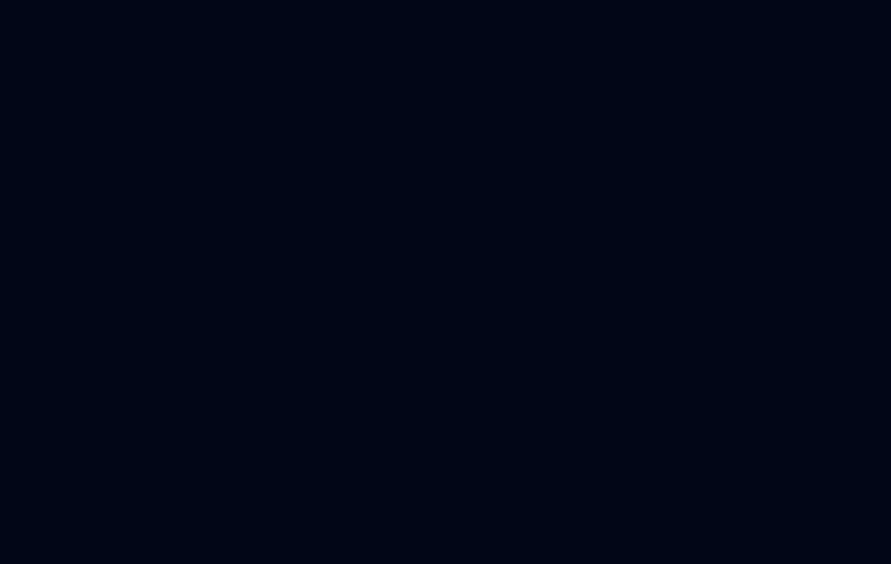
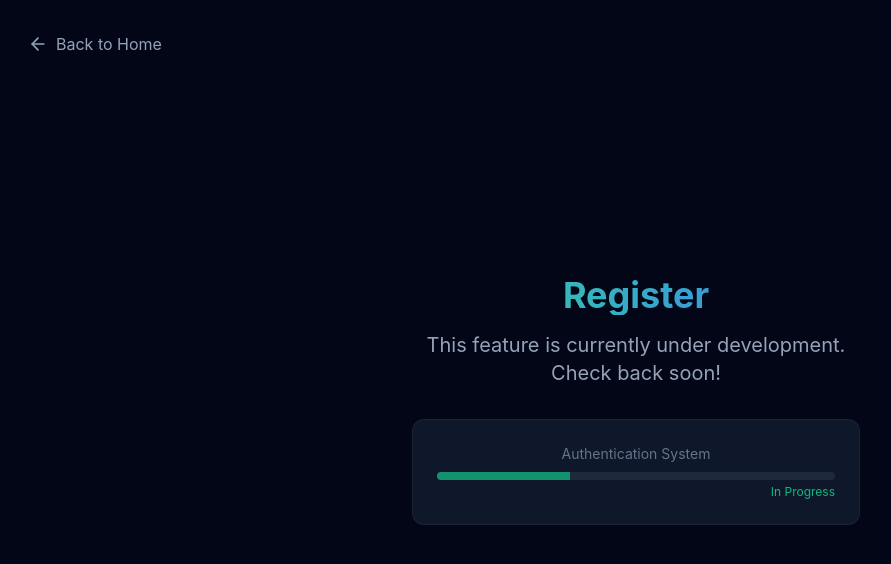
Before and after one commit to davidmeraz/ascent-trading-futures, a React (Vite) app: page /register in a window 1280 px wide. Before the commit this address had no page. Shown: the top 564 px of the page, without its empty margins (4-895 px from the left). Built offline with nearby package versions, Linux system fonts and the light colour scheme.

Commit message:
Implement Auth Placeholders and fix Course Breadcrumbs

```diff
--- a/src/App.jsx
+++ b/src/App.jsx
@@ -21,11 +21,17 @@ function LandingPage() {
   );
 }
 
+import Login from './components/auth/Login';
+import Register from './components/auth/Register';
+
 function App() {
   return (
     <BrowserRouter>
       <Routes>
         <Route path="/" element={<LandingPage />} />
+        <Route path="/login" element={<Login />} />
+        <Route path="/register" element={<Register />} />
+
         {/* Course Routes */}
         <Route path="/learn" element={<CourseLayout />}>
           <Route path=":lessonId" element={<LessonView />} />
--- a/src/components/Hero.jsx
+++ b/src/components/Hero.jsx
@@ -45,7 +45,7 @@ export default function Hero() {
                         transition={{ duration: 0.5, delay: 0.3 }}
                         className="flex flex-col sm:flex-row gap-4 justify-center items-center"
                     >
-                        <Link to="/learn/futures-origin" className="group bg-emerald-600 hover:bg-emerald-700 text-white px-8 py-4 rounded-lg text-lg font-semibold transition-all flex items-center gap-2">
+                        <Link to="/learn" className="group bg-emerald-600 hover:bg-emerald-700 text-white px-8 py-4 rounded-lg text-lg font-semibold transition-all flex items-center gap-2">
                             Start Free Course
                             <ArrowRight className="h-5 w-5 group-hover:translate-x-1 transition-transform" />
                         </Link>
--- a/src/components/Navbar.jsx
+++ b/src/components/Navbar.jsx
@@ -24,9 +24,12 @@ export default function Navbar() {
                             </div>
                         </div>
                     </div>
-                    <div className="hidden md:block">
-                        <Link to="/learn/futures-origin" className="bg-emerald-600 hover:bg-emerald-700 text-white px-4 py-2 rounded-md text-sm font-medium transition-colors">
-                            Start Learning Free
+                    <div className="hidden md:flex items-center gap-4">
+                        <Link to="/login" className="text-slate-300 hover:text-white font-medium text-sm transition-colors">
+                            Log In
+                        </Link>
+                        <Link to="/register" className="bg-emerald-600 hover:bg-emerald-700 text-white px-5 py-2.5 rounded-lg text-sm font-semibold transition-all shadow-lg shadow-emerald-900/20 hover:shadow-emerald-900/40">
+                            Register
                         </Link>
                     </div>
                     <div className="-mr-2 flex md:hidden">
@@ -43,12 +46,19 @@ export default function Navbar() {
             {isOpen && (
                 <div className="md:hidden bg-[#020617] border-b border-white/10">
                     <div className="px-2 pt-2 pb-3 space-y-1 sm:px-3">
-                        <a href="#" className="block px-3 py-2 rounded-md text-base font-medium hover:bg-white/10">Markets</a>
-                        <a href="#" className="block px-3 py-2 rounded-md text-base font-medium hover:bg-white/10">Education</a>
-                        <a href="#" className="block px-3 py-2 rounded-md text-base font-medium hover:bg-white/10">About</a>
-                        <Link to="/learn/futures-origin" className="w-full mt-4 bg-emerald-600 hover:bg-emerald-700 text-white px-4 py-2 rounded-md text-base font-medium transition-colors text-center block">
-                            Start Learning Free
-                        </Link>
+                        <div className="grid grid-cols-2 gap-3 mb-4 px-3">
+                            <Link to="/login" className="text-center w-full bg-white/5 hover:bg-white/10 text-white px-4 py-2 rounded-lg text-sm font-medium transition-colors border border-white/5">
+                                Log In
+                            </Link>
+                            <Link to="/register" className="text-center w-full bg-emerald-600 hover:bg-emerald-700 text-white px-4 py-2 rounded-lg text-sm font-semibold transition-colors shadow-lg shadow-emerald-900/20">
+                                Register
+                            </Link>
+                        </div>
+                        <div className="border-t border-white/5 my-2 pt-2">
+                            <a href="#" className="block px-3 py-2 rounded-md text-base font-medium text-slate-400 hover:text-white hover:bg-white/5">Markets</a>
+                            <a href="#" className="block px-3 py-2 rounded-md text-base font-medium text-slate-400 hover:text-white hover:bg-white/5">Education</a>
+                            <a href="#" className="block px-3 py-2 rounded-md text-base font-medium text-slate-400 hover:text-white hover:bg-white/5">About</a>
+                        </div>
                     </div>
                 </div>
             )}
--- /dev/null
+++ b/src/components/auth/Login.jsx
@@ -0,0 +1,29 @@
+import { Link } from 'react-router-dom';
+import { ArrowLeft } from 'lucide-react';
+
+export default function Login() {
+    return (
+        <div className="min-h-screen bg-[#020617] flex flex-col items-center justify-center p-4 text-white">
+            <Link to="/" className="absolute top-8 left-8 flex items-center gap-2 text-slate-400 hover:text-white transition-colors">
+                <ArrowLeft size={20} />
+                Back to Home
+            </Link>
+
+            <div className="text-center max-w-md">
+                <h1 className="text-4xl font-bold bg-clip-text text-transparent bg-gradient-to-r from-emerald-400 to-blue-500 mb-4">
+                    Login
+                </h1>
+                <p className="text-xl text-slate-400 mb-8">
+                    This feature is currently under development. Check back soon!
+                </p>
+                <div className="p-6 rounded-xl bg-slate-900 border border-white/5">
+                    <p className="text-sm text-slate-500">Authentication System</p>
+                    <div className="w-full bg-slate-800 h-2 rounded-full mt-2 overflow-hidden">
+                        <div className="bg-emerald-500 h-full w-1/3 animate-pulse"></div>
+                    </div>
+                    <p className="text-xs text-right mt-1 text-emerald-500">In Progress</p>
+                </div>
+            </div>
+        </div>
+    );
+}
--- /dev/null
+++ b/src/components/auth/Register.jsx
@@ -0,0 +1,29 @@
+import { Link } from 'react-router-dom';
+import { ArrowLeft } from 'lucide-react';
+
+export default function Register() {
+    return (
+        <div className="min-h-screen bg-[#020617] flex flex-col items-center justify-center p-4 text-white">
+            <Link to="/" className="absolute top-8 left-8 flex items-center gap-2 text-slate-400 hover:text-white transition-colors">
+                <ArrowLeft size={20} />
+                Back to Home
+            </Link>
+
+            <div className="text-center max-w-md">
+                <h1 className="text-4xl font-bold bg-clip-text text-transparent bg-gradient-to-r from-emerald-400 to-blue-500 mb-4">
+                    Register
+                </h1>
+                <p className="text-xl text-slate-400 mb-8">
+                    This feature is currently under development. Check back soon!
+                </p>
+                <div className="p-6 rounded-xl bg-slate-900 border border-white/5">
+                    <p className="text-sm text-slate-500">Authentication System</p>
+                    <div className="w-full bg-slate-800 h-2 rounded-full mt-2 overflow-hidden">
+                        <div className="bg-emerald-500 h-full w-1/3 animate-pulse"></div>
+                    </div>
+                    <p className="text-xs text-right mt-1 text-emerald-500">In Progress</p>
+                </div>
+            </div>
+        </div>
+    );
+}
--- a/src/components/course/CourseLayout.jsx
+++ b/src/components/course/CourseLayout.jsx
@@ -185,12 +185,23 @@ export default function CourseLayout() {
                 {/* Top Header */}
                 <header className="sticky top-0 z-30 flex items-center justify-between px-8 py-5 bg-[#020617]/80 backdrop-blur-md border-b border-white/5">
                     {/* Breadcrumbs (Dynamic) */}
+                    {/* Breadcrumbs (Dynamic) */}
                     <div className="text-sm text-slate-400 flex items-center gap-2">
                         <Link to="/learn" className="hover:text-white transition-colors font-medium">Course</Link>
+                        {lessonId && (
+                            <>
                                 <span className="text-slate-600">/</span>
                                 <span className="hover:text-white cursor-pointer transition-colors max-w-[100px] truncate md:max-w-none">{activeModuleTitle}</span>
                                 <span className="text-slate-600">/</span>
                                 <span className="text-white font-medium truncate">{activeLessonTitle}</span>
+                            </>
+                        )}
+                        {!lessonId && (
+                            <>
+                                <span className="text-slate-600">/</span>
+                                <span className="text-white font-medium">Dashboard</span>
+                            </>
+                        )}
                     </div>
 
                     {/* User Profile - Top Right */}
```
Lines whose indentation alone changed are shown as unchanged.
